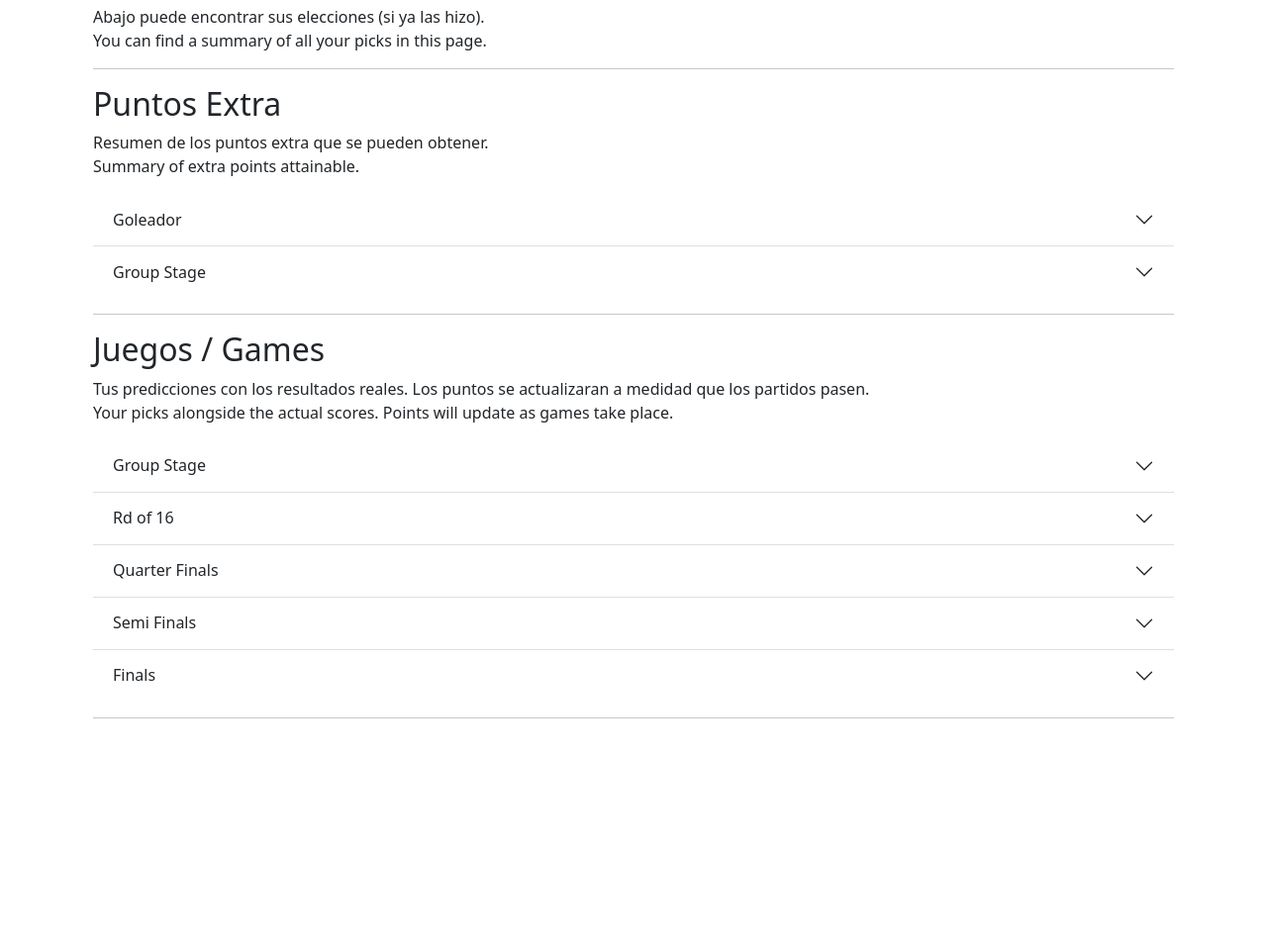
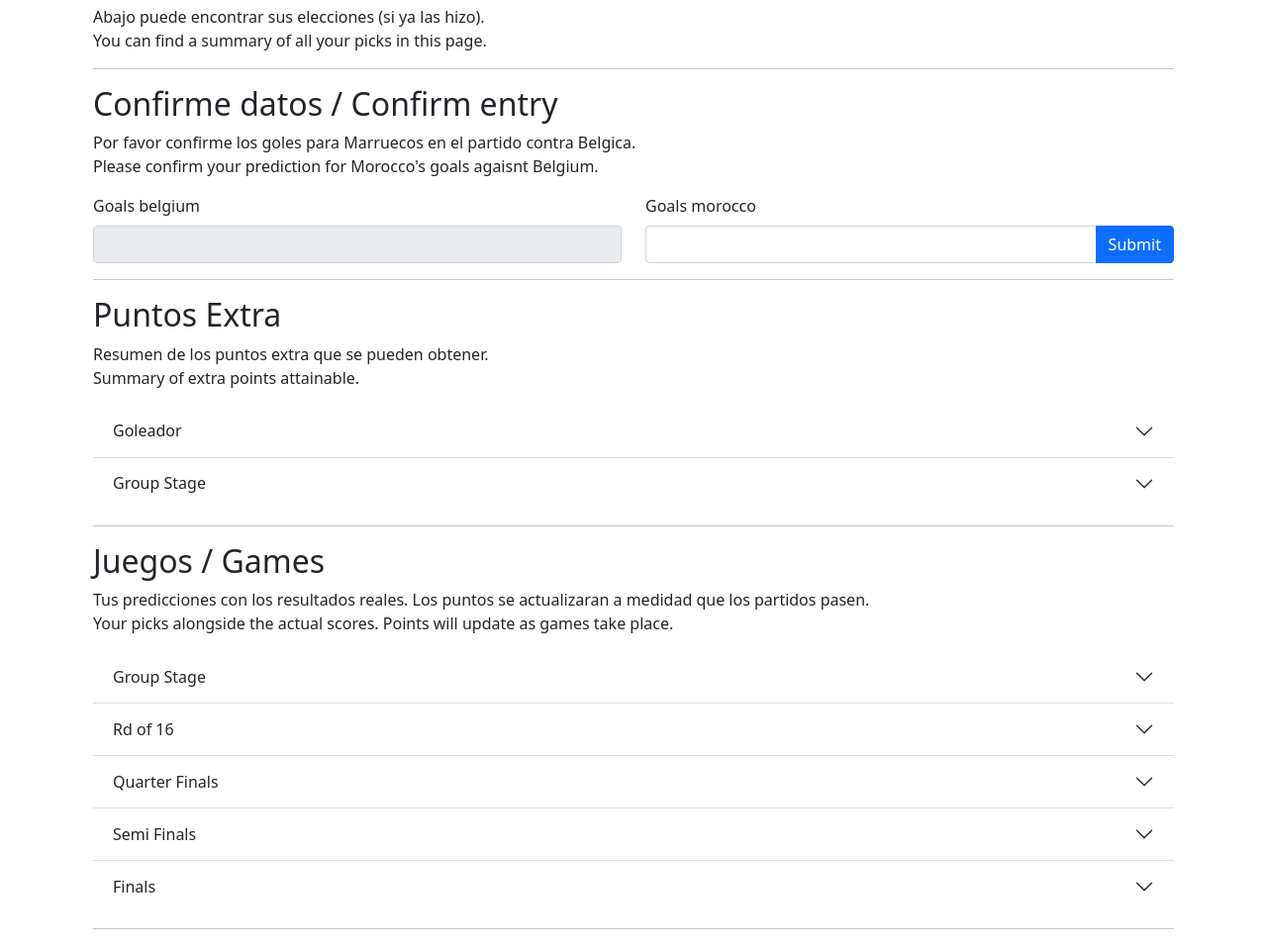
Before and after one commit to sebvargo/wcbracket2022, a Flask app: template app/templates/index.html in a window 1280 px wide. Shown: the part 131-1086 px from the top of the page at 99% size. Before the commit the page ends 857 px from the top, so only its background shows below. Run offline with Flask 3, Linux system fonts and the light colour scheme; the template is opened without the code that fills it: most values are stand-ins (such as "Sample title", 1, 10 or a date in 2020); form fields are guessed from the names that the template uses.

Commit message:
MAR input form

```diff
--- a/app/forms.py
+++ b/app/forms.py
@@ -3,6 +3,7 @@ from flask_wtf.file import FileField, FileAllowed, FileRequired
 from wtforms import StringField, PasswordField, BooleanField, SubmitField
 from wtforms.validators import DataRequired, ValidationError, Email, EqualTo
 from app.models import User
+from app.utility_functions import FLAGS
 
 class LoginForm(FlaskForm):
     username = StringField('Username', validators=[DataRequired()])
@@ -32,3 +33,8 @@ class RegistrationForm(FlaskForm):
 class QuinielaForm(FlaskForm):
     file = FileField('File', validators=[FileRequired(), FileAllowed(['xlsx'], '.xlsx files only!')])
     submit = SubmitField('Submit')
+
+class MoroccoForm(FlaskForm):
+    goals_belgium = StringField(f'{FLAGS["BEL"]} Belgica')
+    goals_morocco = StringField(f'{FLAGS["MAR"]} Marruecos', validators=[DataRequired()])
+    submit = SubmitField('Save')
--- a/app/templates/index.html
+++ b/app/templates/index.html
@@ -6,6 +6,11 @@
   <h1>Hola, {{ current_user.username }}! </h1>
   <p>Abajo puede encontrar sus elecciones (si ya las hizo). <br>
   You can find a summary of all your picks in this page.</p>
+  <hr>
+  <h2>Confirme datos / Confirm entry</h2>
+  <p>Por favor confirme los goles para Marruecos en el partido contra Belgica. <br>
+    Please confirm your prediction for Morocco's goals agaisnt Belgium.</p>
+  {% include 'morocco_form.html' %}
   <hr>
   <h2>Puntos Extra</h2>
   <p>Resumen de los puntos extra que se pueden obtener.<br>
--- /dev/null
+++ b/app/templates/morocco_form.html
@@ -0,0 +1,30 @@
+
+<form action="" method="post" class ="mb-3" novalidate>
+    {{ form.hidden_tag() }}
+
+    <div class="row">
+        <div class="col">
+
+            {{ form.goals_belgium.label(class_="form-label") }}
+            {{ form.goals_belgium(class_='form-control', size=32, disabled=True, placeholder= game_26.goals1) }}
+            {% for error in form.goals_belgium.errors %}
+            <span style="color: red;">[{{ error }}]</span>
+            {% endfor %}
+
+        </div>
+        <div class="col">
+            {{ form.goals_morocco.label(class_="form-label") }}
+            <div class="input-group">
+
+                {{ form.goals_morocco(class_='form-control', size=32, placeholder= game_26.goals2 ) }}
+                {{ form.submit(class_='btn btn-primary') }}
+                {% for error in form.goals_morocco.errors %}
+                <span style="color: red;">[{{ error }}]</span>
+            {% endfor %}
+            </div>
+        </div>
+    </div>
+
+
+
+</form>
```
Also changed, not shown: app/models.py (+8 -1 lines), app/routes.py (+22 -4 lines), migrations/versions/4612f23e3d2f_.py (added, +35 -0 lines).
